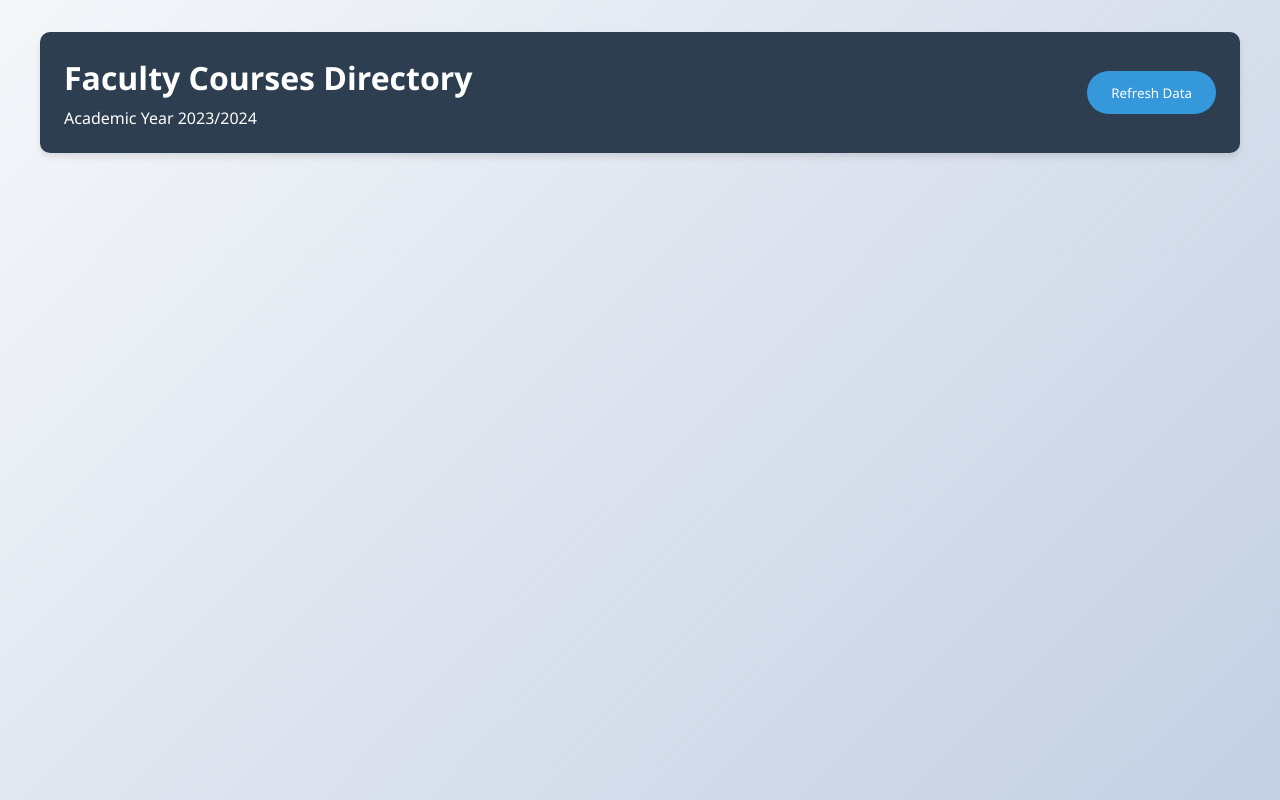
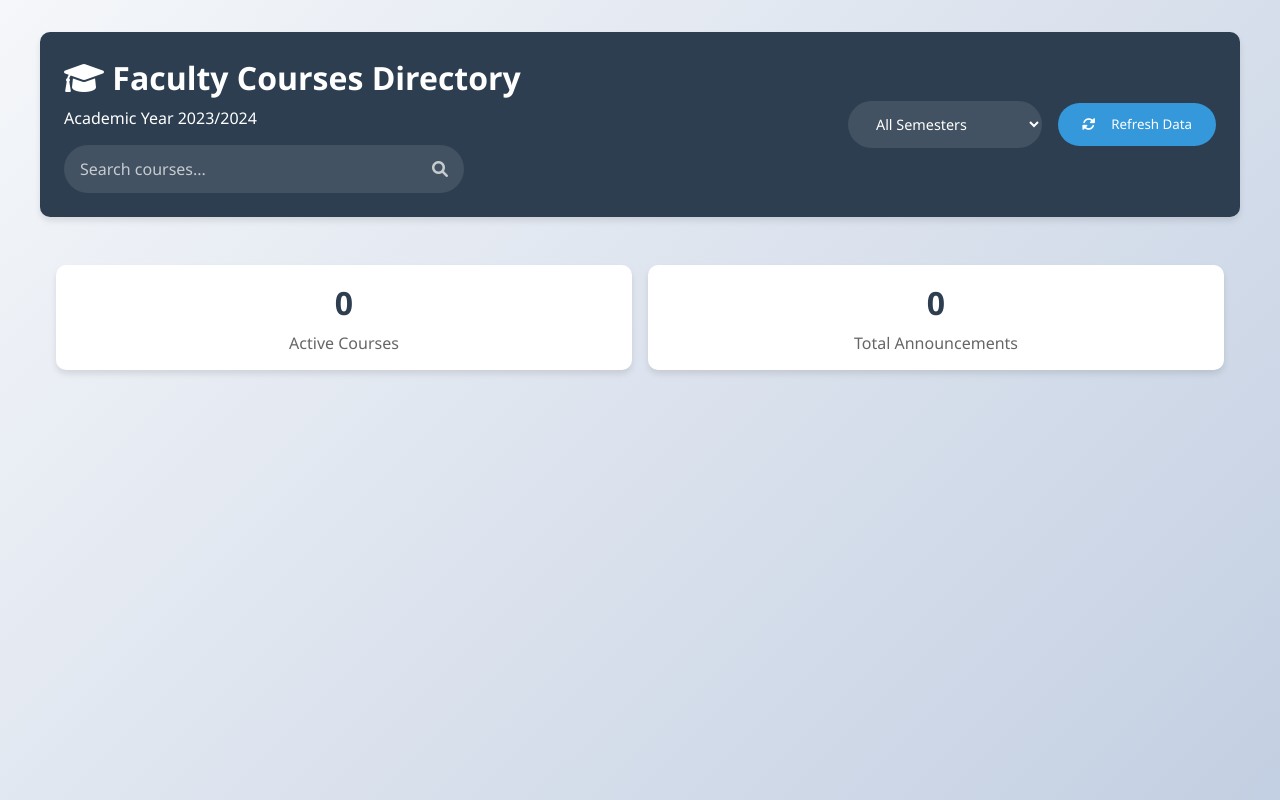
Before and after one commit to mahmutmft/finki-scraper-app, a website: page public/index.html in a window 1280 px wide. Drawn offline with Linux system fonts and the light colour scheme; no server answers.

Commit message:
feat: add search interface and stats container

```diff
--- a/public/index.html
+++ b/public/index.html
@@ -5,26 +5,45 @@
   <meta name="viewport" content="width=device-width, initial-scale=1.0">
   <title>FINKI Courses</title>
   <link rel="stylesheet" href="styles.css">
+  <!-- Add Font Awesome for icons -->
+  <link rel="stylesheet" href="https://cdnjs.cloudflare.com/ajax/libs/font-awesome/6.0.0/css/all.min.css">
 </head>
 <body>
 <div class="container">
   <header class="header">
     <div class="header-content">
-      <h1>Faculty Courses Directory</h1>
+      <h1><i class="fas fa-graduation-cap"></i> Faculty Courses Directory</h1>
       <p>Academic Year 2023/2024</p>
+      <div class="search-container">
+        <input type="text" id="search-input" placeholder="Search courses..." aria-label="Search courses">
+        <i class="fas fa-search search-icon"></i>
+      </div>
     </div>
-    <button id="update-btn" class="update-button" aria-label="Refresh course data">
-      <span class="btn-text">Refresh Data</span>
-      <div class="loader"></div>
-    </button>
+    <div class="header-actions">
+      <select id="semester-filter" class="filter-select">
+        <option value="all">All Semesters</option>
+        <option value="Z">Winter Semester</option>
+        <option value="L">Summer Semester</option>
+      </select>
+      <button id="update-btn" class="update-button" aria-label="Refresh course data">
+        <i class="fas fa-sync-alt"></i>
+        <span class="btn-text">Refresh Data</span>
+        <div class="loader"></div>
+      </button>
+    </div>
   </header>
 
+  <div id="stats-container" class="stats-container">
+    <!-- Stats will be inserted here -->
+  </div>
+
   <div class="courses-grid" id="courses-container">
-
+    <!-- Courses will be inserted here -->
   </div>
 
   <div id="loading-overlay" class="loading-overlay hidden">
     <div class="loading-spinner"></div>
+    <p class="loading-text">Updating courses...</p>
   </div>
 </div>
 <script src="script.js"></script>
```
